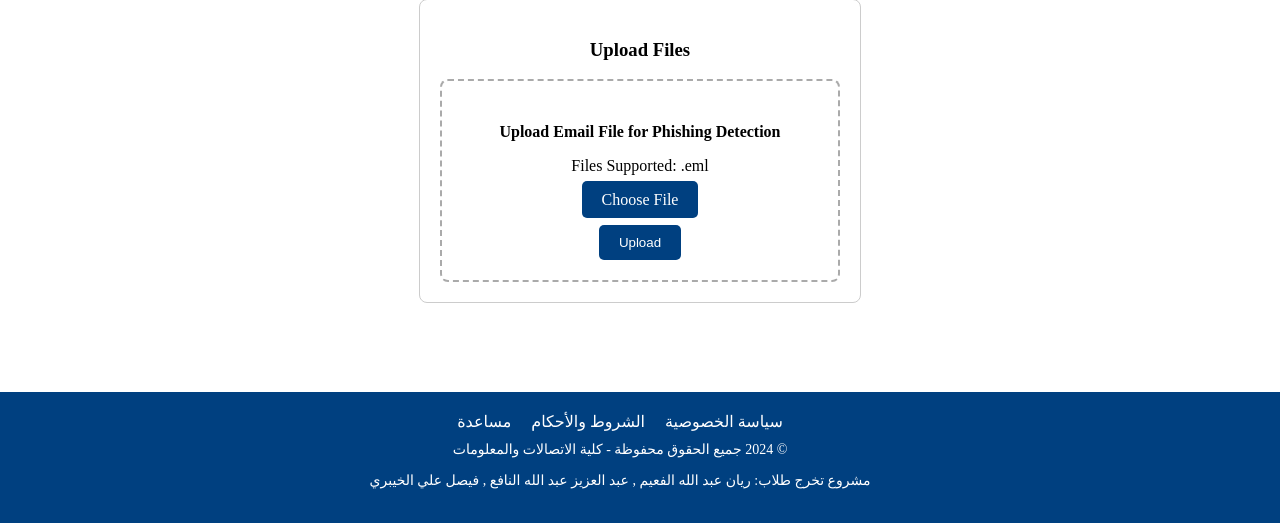
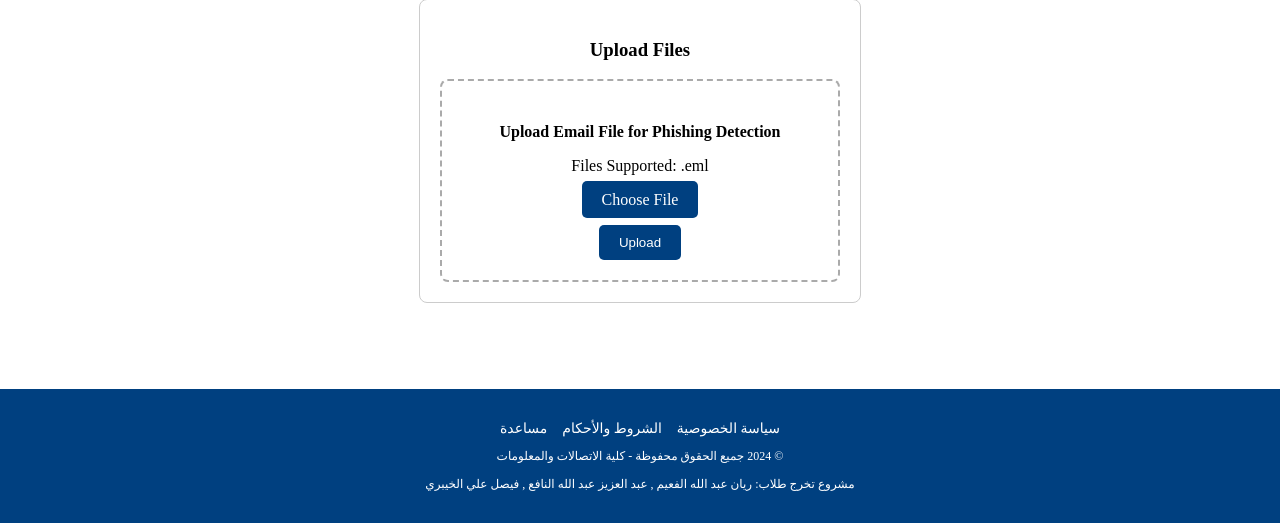
Before and after one commit to iif9/phishing_detecion, a Flask app: page / in a window 1280 px wide. Shown: the part 277-800 px from the top of the page. Run offline with Flask 3, Linux system fonts and the light colour scheme; parts of the project's set-up code (start-up, migrations or seed data) failed here and were passed over.

Commit message:
Update styleU.css

```diff
--- a/static/styleU.css
+++ b/static/styleU.css
@@ -91,85 +91,59 @@ footer {
     position: fixed;
     width: 100%;
     bottom: 0;
+    box-sizing: border-box; /* لضمان أن الحشو لا يؤثر على العرض */
 }
 
-/* List styles for links */
+/* قائمة الروابط */
 footer ul {
     list-style-type: none;
     padding: 0;
-    margin: 0;
+    margin: 10px 0; /* مسافة بين القائمة والعناصر الأخرى */
     display: flex;
     justify-content: center;
-    gap: 20px;
+    flex-wrap: wrap; /* السماح بالتفاف العناصر على الأجهزة الصغيرة */
+    gap: 15px;
 }
 
-/* Inline list items for desktop */
-footer ul li {
-    display: inline;
-}
-
-/* Link styles */
+/* الروابط */
 footer ul li a {
     text-decoration: none;
     color: white;
-    font-size: 16px;
+    font-size: 14px;
 }
 
 footer ul li a:hover {
     text-decoration: underline;
 }
 
-/* Paragraph styles for footer text */
+/* نص الحقوق */
 footer p {
-    margin-top: 10px;
-    font-size: 14px;
+    font-size: 12px;
+    margin: 10px 0;
+    line-height: 1.5;
 }
 
-/* Team info section */
+/* قسم معلومات الفريق */
 footer .team-info {
-    margin-top: 20px;
-    font-size: 14px;
+    font-size: 12px;
     line-height: 1.6;
-    text-align: right;
-    max-width: 300px;
-    margin-left: auto;
-    margin-right: 20px;
-    display: inline-block;
+    margin: 10px 0;
+    text-align: center; /* محاذاة للوسط لتناسب الأجهزة الصغيرة */
 }
 
-/* Media Queries for responsive design */
-
-/* For small screens like mobile devices */
+/* Media Queries */
 @media (max-width: 600px) {
     footer {
-        padding: 10px;
-        font-size: 14px;
+        padding: 15px; /* تقليل الحشو على الأجهزة الصغيرة */
+        font-size: 12px; /* تقليل الخط */
     }
 
     footer ul {
-        flex-direction: column;  /* Stack items vertically */
-        gap: 10px;
+        gap: 10px; /* تقليل المسافة بين الروابط */
     }
 
     footer .team-info {
-        text-align: center; /* Center-align team info */
-        max-width: 100%; /* Allow team info to take full width */
-        margin: 10px 0; /* Add some spacing */
+        margin: 5px 0; /* تقليل المسافة حول النص */
+        text-align: center; /* التأكد من المحاذاة في الوسط */
     }
 }
-
-/* For larger screens like tablets and desktops */
-@media (min-width: 601px) {
-    footer {
-        padding: 20px;
-        font-size: 16px;
-    }
-
-    footer ul {
-        flex-direction: row; /* Keep items in a row */
-    }
-
-    footer .team-info {
-        text-align: right; /* Keep text aligned to the right */
-    }
-}
```
